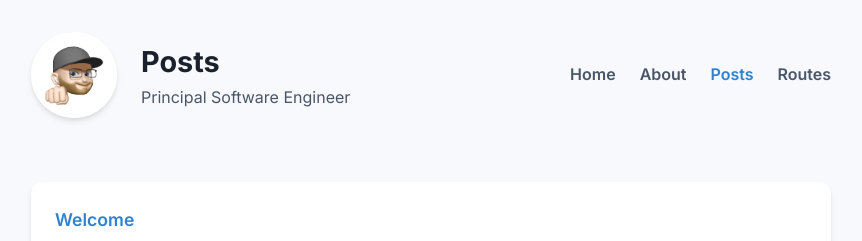
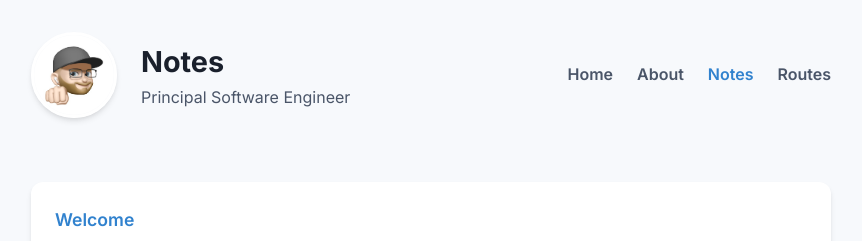
Before and after one commit to dnorton/dnorton, a Jekyll site: the page built from notes.md, in a window 1280 px wide. Shown: the top 241 px of the page, without its empty margins (209-1071 px from the left). Built offline with Jekyll 4.4.1, drawn with Linux system fonts in a browser that asks for light colours.

Commit message:
Rename Posts to Notes
Reflects that this section will hold topic notes (training methods, AI dev workflows, etc.) rather than blog-style posts.

Co-Authored-By: Claude Sonnet 5 <noreply@anthropic.com>
Claude-Session: https://claude.ai/code/session_01NsGewKWkt2NyDd281dgdv1

```diff
--- a/_config.yml
+++ b/_config.yml
@@ -3,7 +3,7 @@ description:
 collections:
   writing:
     output: true
-    permalink: /posts/:title/
+    permalink: /notes/:title/
 plugins: []
 exclude:
   - CLAUDE.md
--- a/_layouts/default.html
+++ b/_layouts/default.html
@@ -23,7 +23,7 @@
             <nav class="site-nav">
                 <a href="{{ '/' | relative_url }}"{% if page.url == '/' %} class="active"{% endif %}>Home</a>
                 <a href="{{ '/about/' | relative_url }}"{% if page.url == '/about/' %} class="active"{% endif %}>About</a>
-                <a href="{{ '/posts/' | relative_url }}"{% if page.url == '/posts/' or page.layout == 'post' %} class="active"{% endif %}>Posts</a>
+                <a href="{{ '/notes/' | relative_url }}"{% if page.url == '/notes/' or page.layout == 'post' %} class="active"{% endif %}>Notes</a>
                 <a href="{{ '/awesome-routes/' | relative_url }}"{% if page.url contains '/awesome-routes/' %} class="active"{% endif %}>Routes</a>
             </nav>
         </header>
--- a/_layouts/post.html
+++ b/_layouts/post.html
@@ -7,4 +7,4 @@ layout: default
     {{ content }}
 </article>
 
-<p><a href="{{ '/posts/' | relative_url }}">&larr; Back to Posts</a></p>
+<p><a href="{{ '/notes/' | relative_url }}">&larr; Back to Notes</a></p>
--- a/posts.md
+++ b/notes.md
@@ -1,8 +1,8 @@
 ---
 layout: default
-title: Posts
-description: Posts by Daniel Norton
-permalink: /posts/
+title: Notes
+description: Notes by Daniel Norton
+permalink: /notes/
 ---
 
 <ul class="post-list">
```
